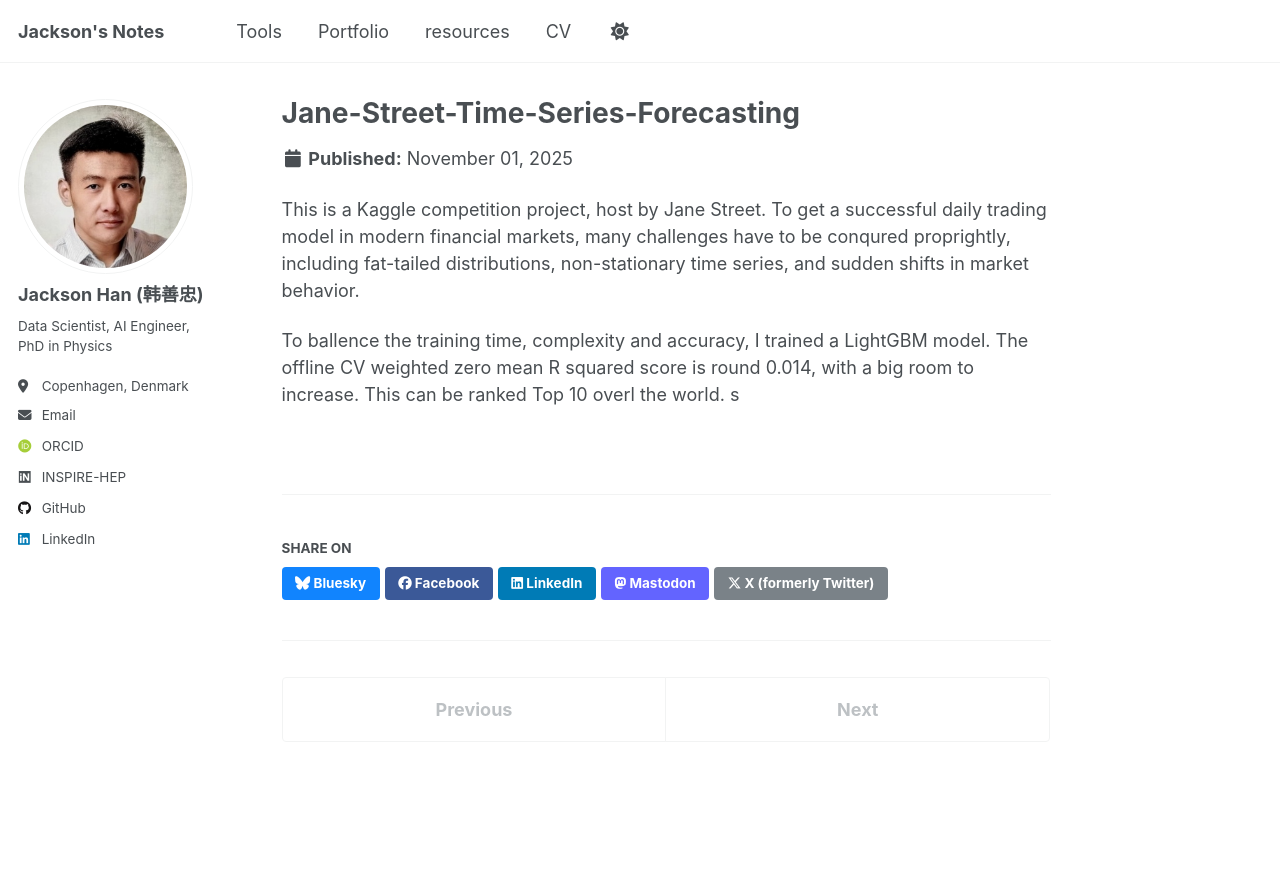
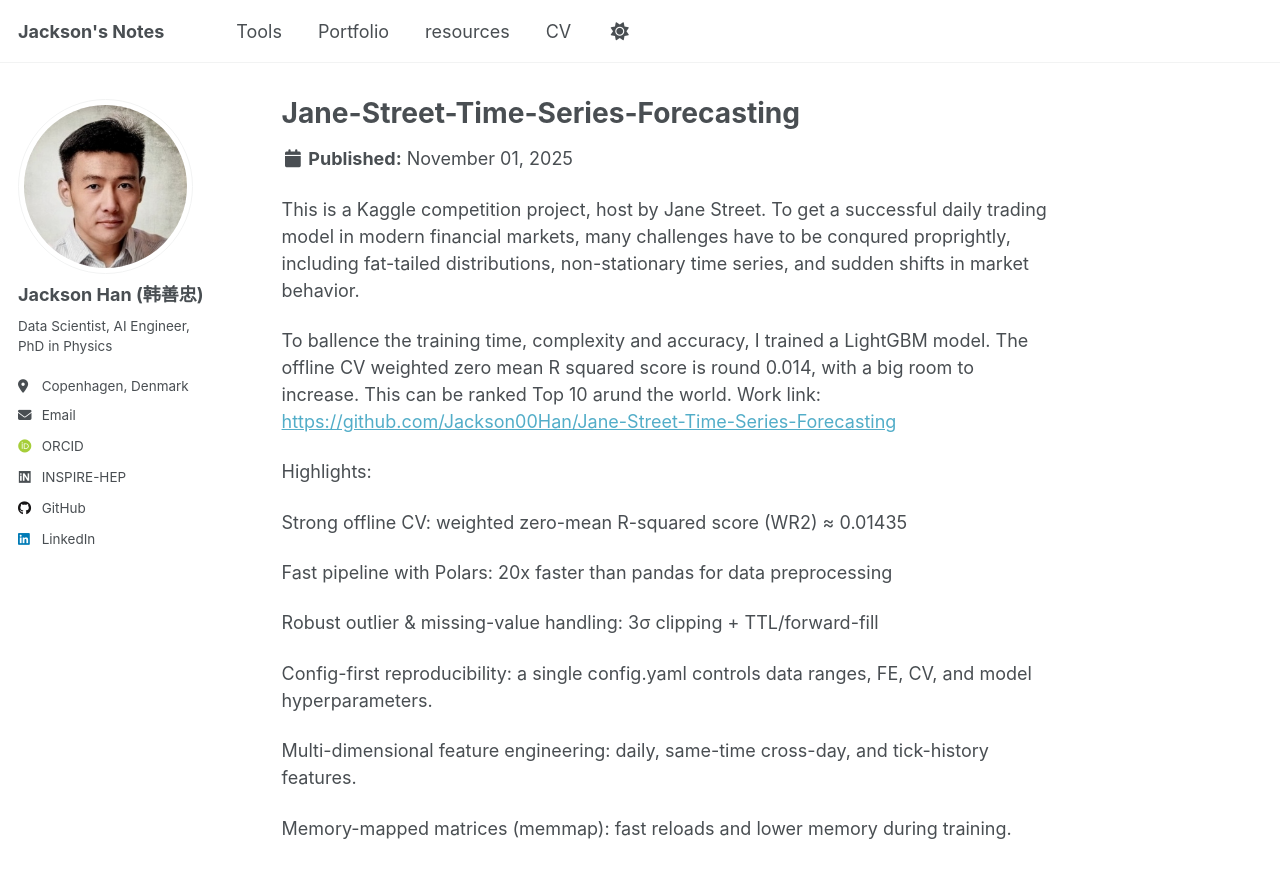
Before and after one commit to Jackson00Han/Jackson00Han.github.io, a Jekyll site: the page built from _portfolio/portfolio-1.md, in a window 1280 px wide and 900 px high. Shown: the top 878 px of the window. Built offline with Jekyll 4.4.1, drawn with Linux system fonts in a browser that asks for light colours; some web fonts are replaced; a script that is not in the unit is left out.

Commit message:
Revert "Revert "up link""
This reverts commit c08b78e17fb9c31225ce03f9f3ca24ced5039e70.

```diff
--- a/_portfolio/portfolio-1.md
+++ b/_portfolio/portfolio-1.md
@@ -9,4 +9,18 @@ permalink: /portfolio/item-1/
 
 This is a Kaggle competition project, host by Jane Street. To get a successful daily trading model in modern financial markets, many challenges have to be conqured proprightly, including fat-tailed distributions, non-stationary time series, and sudden shifts in market behavior.
 
-To ballence the training time, complexity and accuracy, I trained a LightGBM model. The offline CV weighted zero mean R squared score is round 0.014, with a big room to increase. This can be ranked Top 10 overl the world. s
+To ballence the training time, complexity and accuracy, I trained a LightGBM model. The offline CV weighted zero mean R squared score is round 0.014, with a big room to increase. This can be ranked Top 10 arund the world. Work link: [https://github.com/Jackson00Han/Jane-Street-Time-Series-Forecasting](https://github.com/Jackson00Han/Jane-Street-Time-Series-Forecasting)
+
+Highlights:
+
+Strong offline CV: weighted zero-mean R-squared score (WR2) ≈ 0.01435
+
+Fast pipeline with Polars: 20x faster than pandas for data preprocessing
+
+Robust outlier & missing-value handling: 3σ clipping + TTL/forward-fill
+
+Config-first reproducibility: a single config.yaml controls data ranges, FE, CV, and model hyperparameters.
+
+Multi-dimensional feature engineering: daily, same-time cross-day, and tick-history features.
+
+Memory-mapped matrices (memmap): fast reloads and lower memory during training.
```
